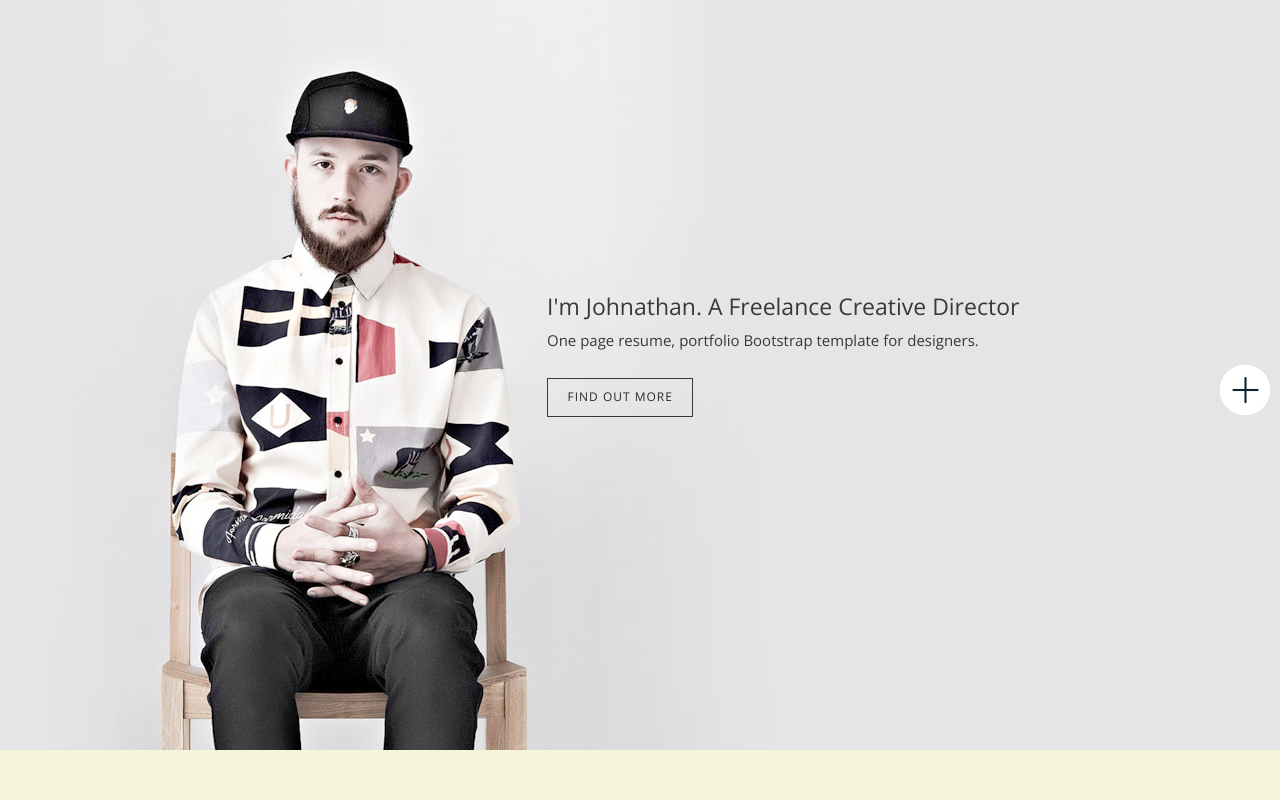
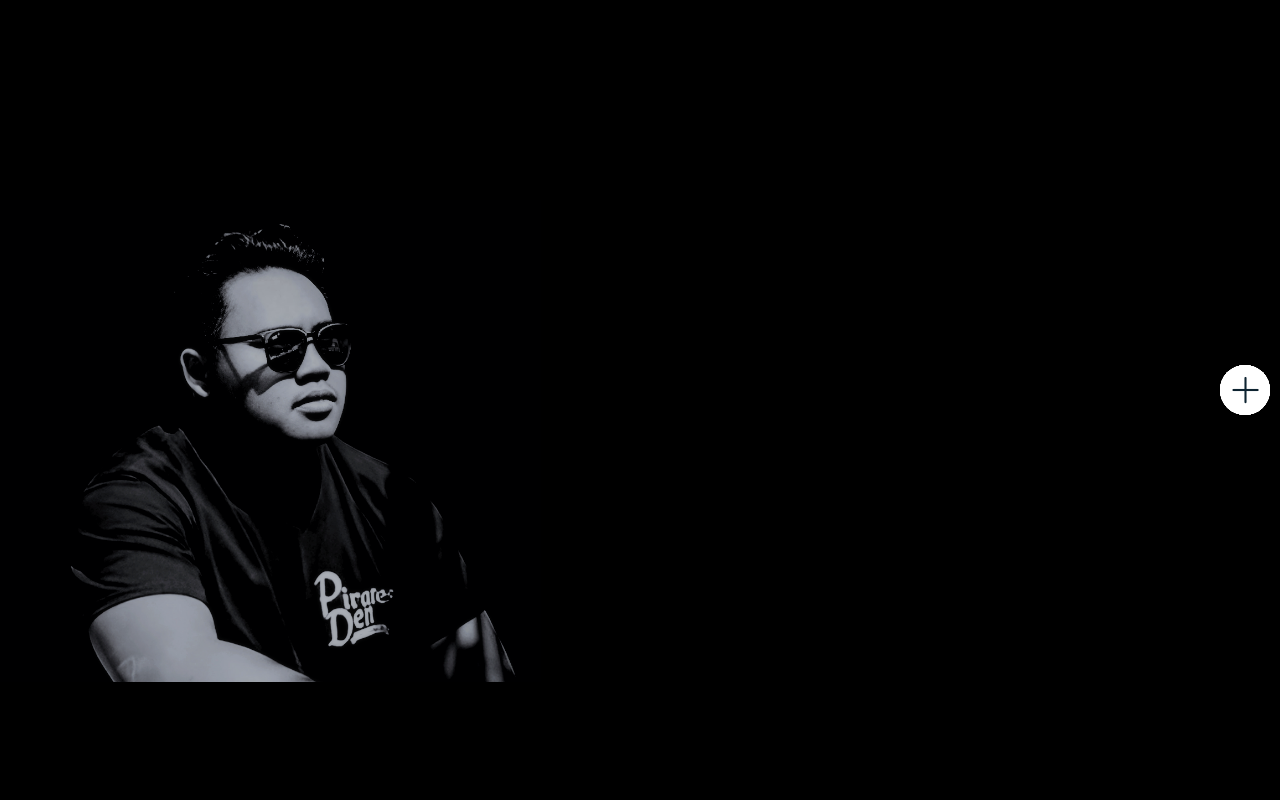
Before and after one commit to TsioryRasoloarijaona/PORTFOLIO, a website: page index.html in a window 1280 px wide. Shown: the top 800 px of the page. Drawn offline with nearby package versions, Linux system fonts and the light colour scheme.

Commit message:
add img ilustration

```diff
--- /dev/null
+++ b/css/sectionslogan.css
@@ -0,0 +1,10 @@
+.slogan{
+    background-color: black;
+    height: 100vh;
+}
+
+.mypic{
+    position: relative;
+    top: 25vh;
+    text-align: center;
+}
--- a/index.html
+++ b/index.html
@@ -18,12 +18,13 @@
   <link rel="stylesheet" href="css/animate.min.css">
   <link rel="stylesheet" href="https://maxcdn.bootstrapcdn.com/font-awesome/4.4.0/css/font-awesome.min.css">
   <link rel="stylesheet" href="css/navbar.css">
+  <link rel="stylesheet" href="css/sectionslogan.css">
   <link rel="stylesheet" href="https://cdn.jsdelivr.net/npm/bootstrap-icons@1.10.5/font/bootstrap-icons.css">
 </head>
 
 <body>
   <!-- Header Section -->
-  <section class="banner" role="banner">
+
   <!-- Navigation Section -->
   <header id="header">
     <nav>
@@ -31,8 +32,8 @@
         <div class="toggle-btn">
           <i class="bi bi-plus-lg"></i>
         </div>
-            <span  style="--i:1;">
-                <a href="#"><i class="bi bi-house-door"></i></a>
+        <span style="--i:1;">
+          <a href="#introduction"><i class="bi bi-house-door"></i></a>
         </span>
         <span style="--i:2;">
           <a href="#"><i class="bi bi-file-person-fill"></i></a>
@@ -49,22 +50,14 @@
       </div>
     </nav>
   </header>
-    <!-- Navigation Section -->
-    <!-- Banner Section -->
-    <div class="container">
-      <div class="col-md-7 banner-inner-wrapper">
-        <div class="banner-text">
-          <h1>I'm Johnathan. A Freelance Creative Director</h1>
-          <p>One page resume, portfolio Bootstrap template for designers.</p>
-          <a href="#" class="btn">Find out more</a>
-        </div>
-        <!-- banner text -->
-      </div>
-    </div>
-    <!-- Banner Section -->
+
+
+  <section class="slogan">
+
+      <img src="images/Screenshot (66).png" alt="me" class="mypic">
+
   </section>
-  <!-- Header Section -->
-  <!-- Intro Section -->
+
   <section id="introduction" class="section introduction">
     <div class="container">
       <div class="row">
```
Also changed, not shown: css/navbar.css (line endings or trailing spaces), images/Screenshot (63).png (added), images/Screenshot (65).png (added), images/Screenshot (66).png (added). Lines whose indentation alone changed are shown as unchanged.
